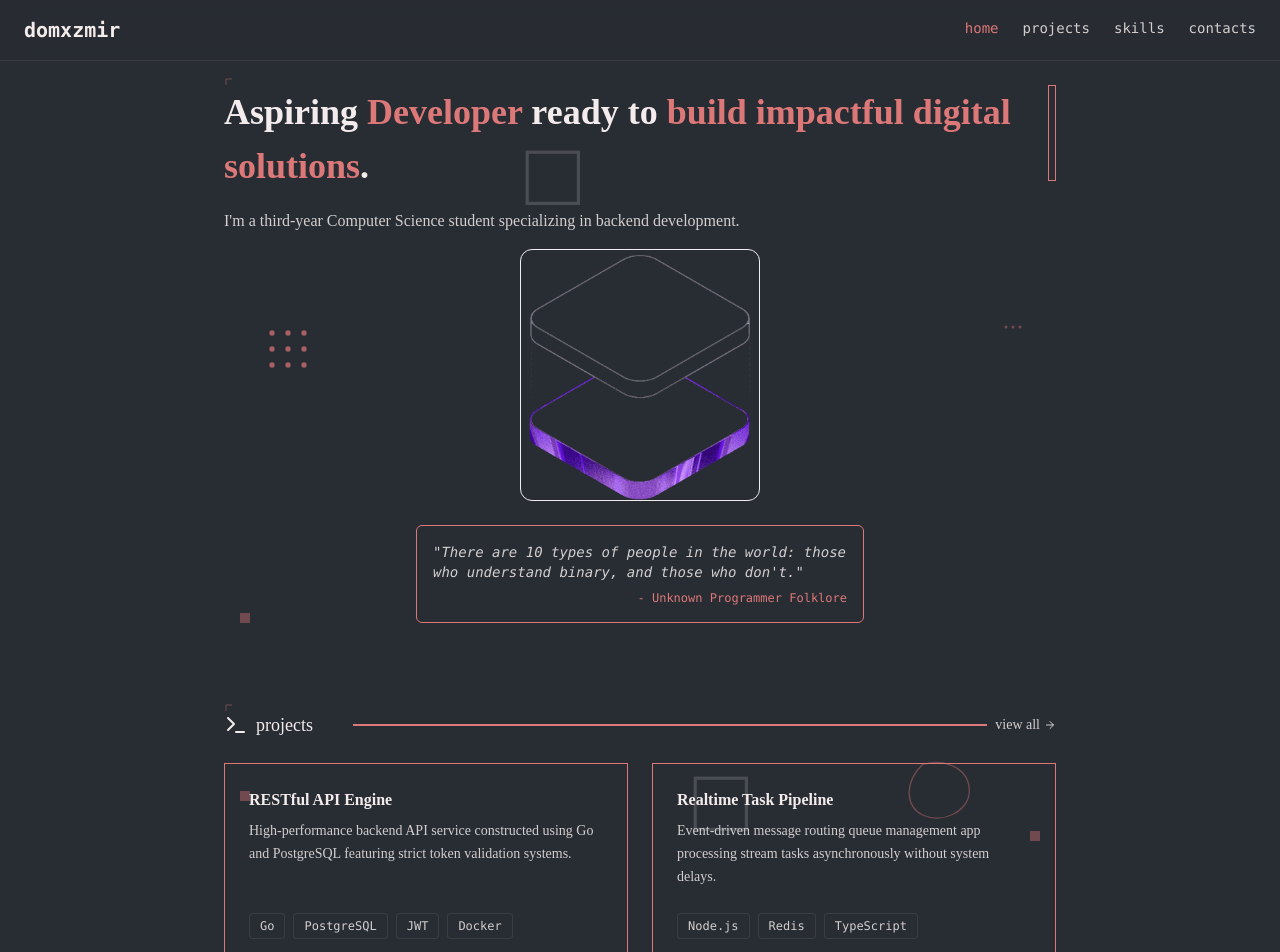
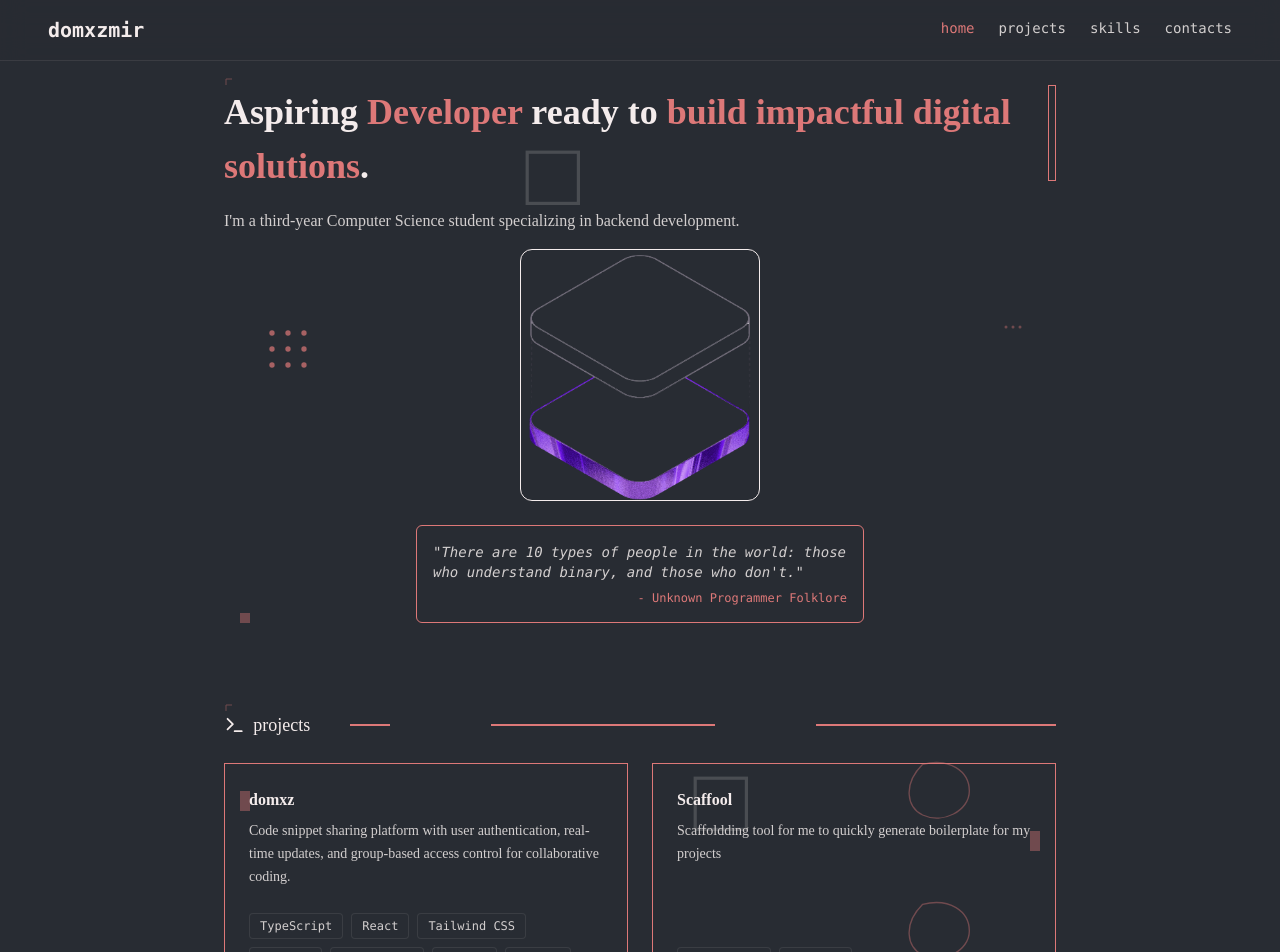
Before and after one commit to gymboiefrncs/portfolio, a React (Vite) app: page / in a window 1280 px wide. Shown: the top 952 px of the page. Built offline with nearby package versions, Linux system fonts and the light colour scheme.

Commit message:
refactor: add real url and adjust some spacing

```diff
--- a/src/components/Header.tsx
+++ b/src/components/Header.tsx
@@ -20,7 +20,7 @@ export const Header = () => {
   }, []);
 
   return (
-    <header className="flex p-4 md:px-6 justify-between sticky top-0 z-50 bg-background/80 backdrop-blur-md border-b border-muted/10">
+    <header className="flex p-4 md:px-6 lg:px-12 justify-between sticky top-0 z-50 bg-background/80 backdrop-blur-md border-b border-muted/10">
       <span className="font-bold font-mono sm:text-lg md:text-xl">
         domxzmir
       </span>
@@ -36,7 +36,7 @@ export const Header = () => {
                     : "text-muted hover:text-primary"
                 }`}
               >
-                <span className="text-xs sm:text-sm">{id}</span>
+                <span className="text-xs sm:text-sm lg:text-md">{id}</span>
               </a>
             </li>
           ))}
--- a/src/components/ProjectCard.tsx
+++ b/src/components/ProjectCard.tsx
@@ -38,14 +38,14 @@ export const ProjectCard = ({
           ))}
         </div>
 
-        <div className="flex gap-4 border-t border-primary/20 pt-4">
+        <div className="flex items-center gap-4 border-t border-primary/20 pt-4">
           <a
             href={gitHubUrl}
             target="_blank"
             rel="noopener noreferrer"
             className="flex items-center gap-1.5 font-mono text-xs text-muted transition-colors duration-200 hover:text-primary"
           >
-            code_
+            <ExternalLink className="h-4 w-4" /> source_code
           </a>
 
           {liveUrl && (
--- a/src/components/Projects.tsx
+++ b/src/components/Projects.tsx
@@ -1,4 +1,4 @@
-import { ArrowRight, Terminal } from "lucide-react";
+import { Terminal } from "lucide-react";
 import { ProjectCard } from "./ProjectCard";
 import {
   ShapeBlob,
@@ -11,27 +11,27 @@ import {
 
 const projectsData = [
   {
-    title: "RESTful API Engine",
+    title: "domxz",
     description:
-      "High-performance backend API service constructed using Go and PostgreSQL featuring strict token validation systems.",
-    tags: ["Go", "PostgreSQL", "JWT", "Docker"],
-    gitHubUrl: "https://github.com",
+      "Code snippet sharing platform with user authentication, real-time updates, and group-based access control for collaborative coding.",
+    tags: [
+      "TypeScript",
+      "React",
+      "Tailwind CSS",
+      "Express",
+      "PostgreSQL",
+      "Render",
+      "Vercel",
+    ],
+    gitHubUrl: "https://github.com/gymboiefrncs/domx.git",
+    liveUrl: "https://www.domxz.me/",
   },
   {
-    title: "Realtime Task Pipeline",
+    title: "Scaffool",
     description:
-      "Event-driven message routing queue management app processing stream tasks asynchronously without system delays.",
-    tags: ["Node.js", "Redis", "TypeScript"],
-    gitHubUrl: "https://github.com",
-    liveUrl: "https://google.com",
-  },
-  {
-    title: "Portfolio Website",
-    description:
-      "A personal portfolio website showcasing projects, skills, and contact information.",
-    tags: ["React", "Tailwind CSS", "TypeScript"],
-    gitHubUrl: "https://github.com",
-    liveUrl: "https://example.com",
+      "Scaffoldding tool for me to quickly generate boilerplate for my projects",
+    tags: ["Tyepscript", "Node JS"],
+    gitHubUrl: "https://github.com/gymboiefrncs/scaffool.git",
   },
 ];
 
@@ -58,11 +58,11 @@ export const Projects = () => {
       <div className="flex items-center gap-2 relative z-10">
         <Terminal />
         <h5 className="text-foreground">projects </h5>
-        <hr className="border-primary border-t-2 ml-8 flex-1" />
-        <button className="flex items-center gap-1 shrink-0">
-          <span className="text-sm text-muted">view all</span>
-          <ArrowRight className="h-3 w-3 text-muted" />
-        </button>
+        <div className="flex justify-between w-full">
+          <hr className="border-primary border-t-2 ml-8 w-10" />
+          <hr className="border-primary border-t-2 w-56" />
+          <hr className="border-primary border-t-2 w-60" />
+        </div>
       </div>
       <div className="grid grid-cols-1 md:grid-cols-2 gap-6 mt-6">
         {projectsData.map((project, index) => (
```
